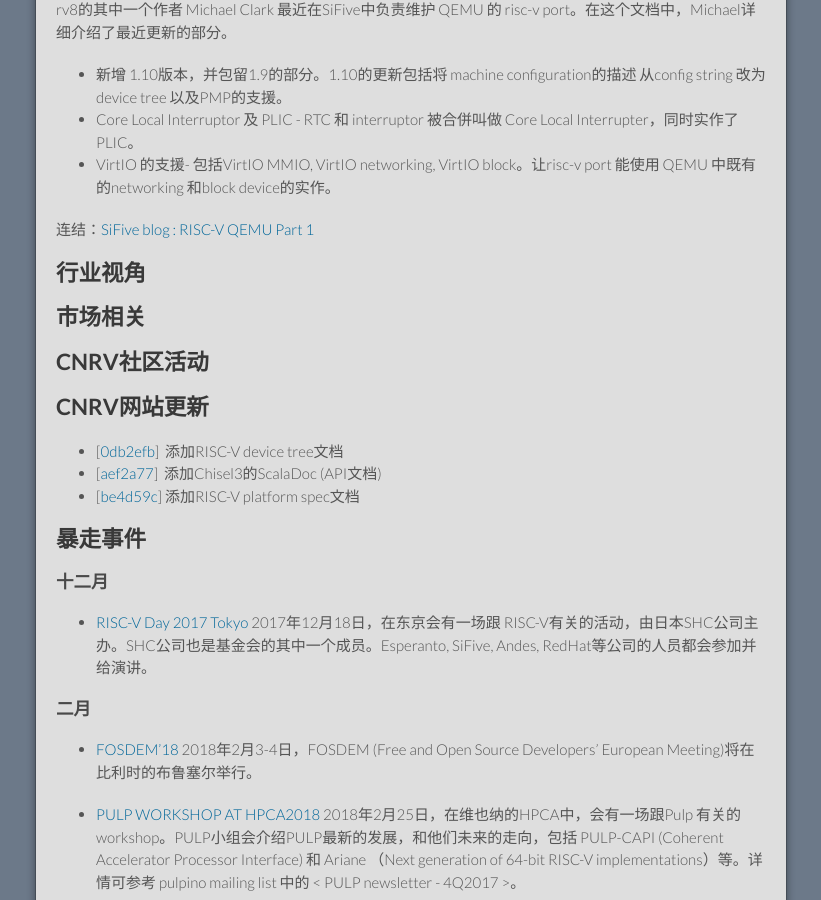
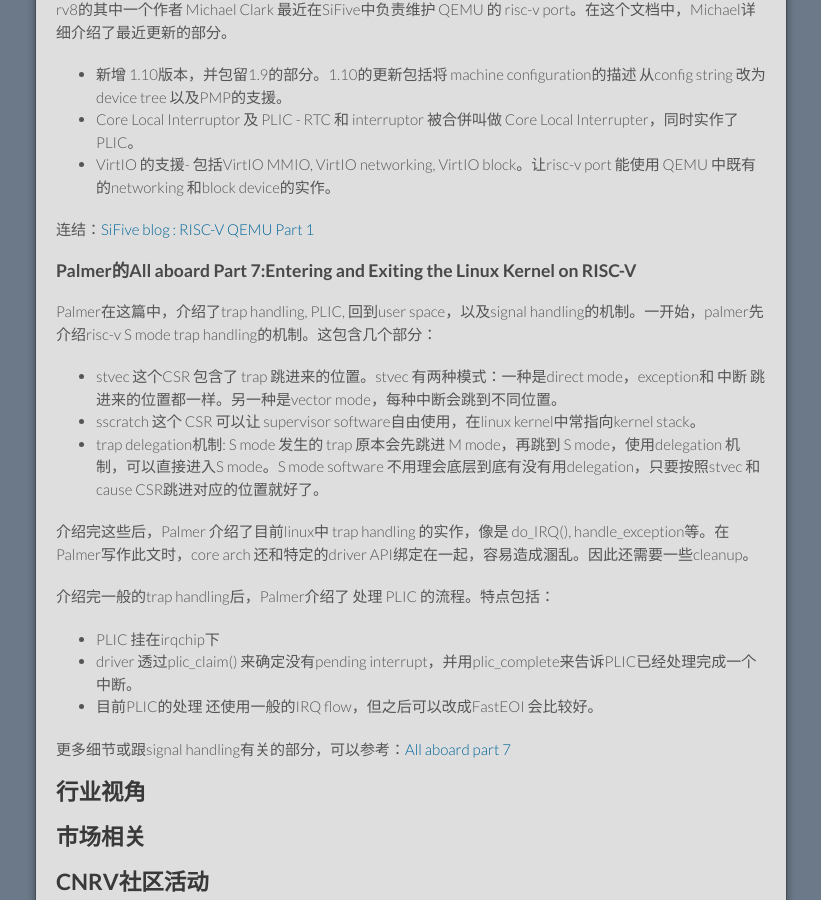
Before and after one commit to cnrv/home, a Jekyll site: the page built from bi-week-rpts/2017-12-21.md, in a window 1280 px wide and 900 px high, scrolled down 2756 px. Shown: the whole window, without its empty margins (229-1050 px from the left). Built offline with Jekyll 4.4.1, drawn with Linux system fonts in a browser that asks for light colours; Markdown is read by kramdown in place of the engine named in the settings; comment, search, counter and statistics services are not loaded; our own code applies the rules of GitHub Pages for plain Markdown files.

Commit message:
加上palmer all aboard的部分

```diff
--- a/bi-week-rpts/2017-12-21.md
+++ b/bi-week-rpts/2017-12-21.md
@@ -116,6 +116,22 @@
 
 连结：[SiFive blog : RISC-V QEMU Part 1](https://www.sifive.com/blog/2017/12/20/risc-v-qemu-part-1-privileged-isa-hifive1-virtio/)
 
+### Palmer的All aboard Part 7:Entering and Exiting the Linux Kernel on RISC-V
+
+Palmer在这篇中，介绍了trap handling, PLIC, 回到user space，以及signal handling的机制。一开始，palmer先介绍risc-v S mode trap handling的机制。这包含几个部分：
+- stvec 这个CSR 包含了 trap 跳进来的位置。stvec 有两种模式：一种是direct mode，exception和 中断 跳进来的位置都一样。另一种是vector mode，每种中断会跳到不同位置。
+- sscratch 这个 CSR 可以让 supervisor software自由使用，在linux kernel中常指向kernel stack。
+- trap delegation机制: S mode 发生的 trap 原本会先跳进 M mode，再跳到 S mode，使用delegation 机制，可以直接进入S mode。S mode software 不用理会底层到底有没有用delegation，只要按照stvec 和 cause CSR跳进对应的位置就好了。
+
+介绍完这些后，Palmer 介绍了目前linux中 trap handling 的实作，像是 do_IRQ(), handle_exception等。在Palmer写作此文时，core arch 还和特定的driver API绑定在一起，容易造成溷乱。因此还需要一些cleanup。
+
+介绍完一般的trap handling后，Palmer介绍了 处理 PLIC 的流程。特点包括：
+- PLIC 挂在irqchip下
+- driver 透过plic_claim() 来确定没有pending interrupt，并用plic_complete来告诉PLIC已经处理完成一个中断。
+- 目前PLIC的处理 还使用一般的IRQ flow，但之后可以改成FastEOI 会比较好。
+
+更多细节或跟signal handling有关的部分，可以参考：[All aboard part 7](https://www.sifive.com/blog/2017/10/23/all-aboard-part-7-entering-and-exiting-the-linux-kernel-on-risc-v/)
+
 ## 行业视角
 
 ## 市场相关
```
